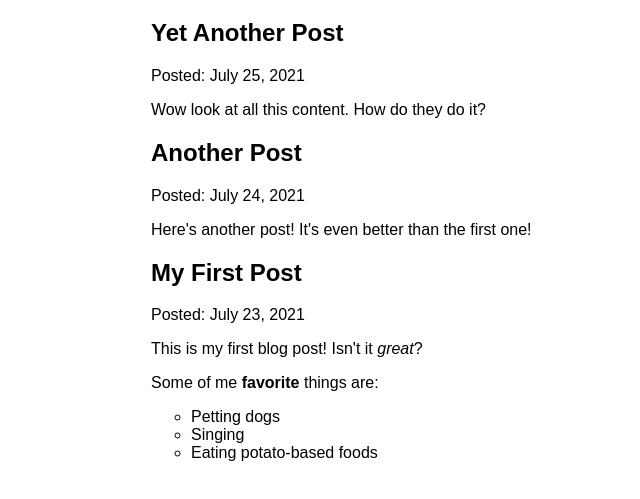
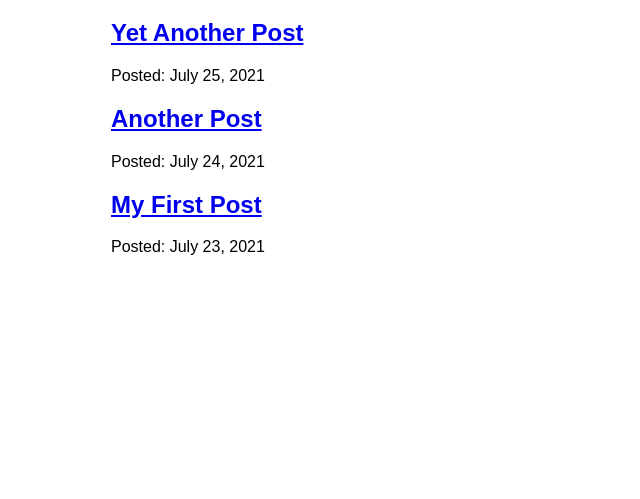
Before and after one commit to metaeric/my-first-gatsby-site, a Gatsby site: page /blog in a window 1280 px wide. Shown: the part 157-656 px from the top of the page, without its empty margins (279-919 px from the left). Built offline with nearby package versions, Linux system fonts and the light colour scheme; Gatsby itself is replaced by a stand-in of ours.

Commit message:
Finished Gatsby Tutorial Part 6

```diff
--- a/src/pages/blog.js
+++ b/src/pages/blog/index.js
@@ -1,24 +1,22 @@
 import * as React from 'react'
-import { graphql } from 'gatsby'
-import { MDXRenderer } from 'gatsby-plugin-mdx'
-import Layout from '../components/layout'
+import { Link, graphql } from 'gatsby'
+import Layout from '../../components/layout'
 
 const BlogPage = ({ data }) => {
   return (
     <Layout pageTitle="My Blog Posts">
-      <ul>
         {
           data.allMdx.nodes.map(node => (
             <article key={node.id}>
-              <h2>{node.frontmatter.title}</h2>
+              <h2>
+                <Link to={`/blog/${node.slug}`}>
+                  {node.frontmatter.title}
+                </Link>
+              </h2>
               <p>Posted: {node.frontmatter.date}</p>
-              <MDXRenderer>
-                {node.body}
-              </MDXRenderer>
             </article>
           ))
         }
-      </ul>
     </Layout>
   )
 }
@@ -32,12 +30,7 @@
           title
         }
         id
-        body
-        parent {
-          ... on File {
-            modifiedTime(formatString: "MMMM D, YYYY")
-          }
-        }
+        slug
       }
     }
   }
```
Also changed, not shown: src/pages/blog/{mdx.slug}.js (added, +28 -0 lines).
